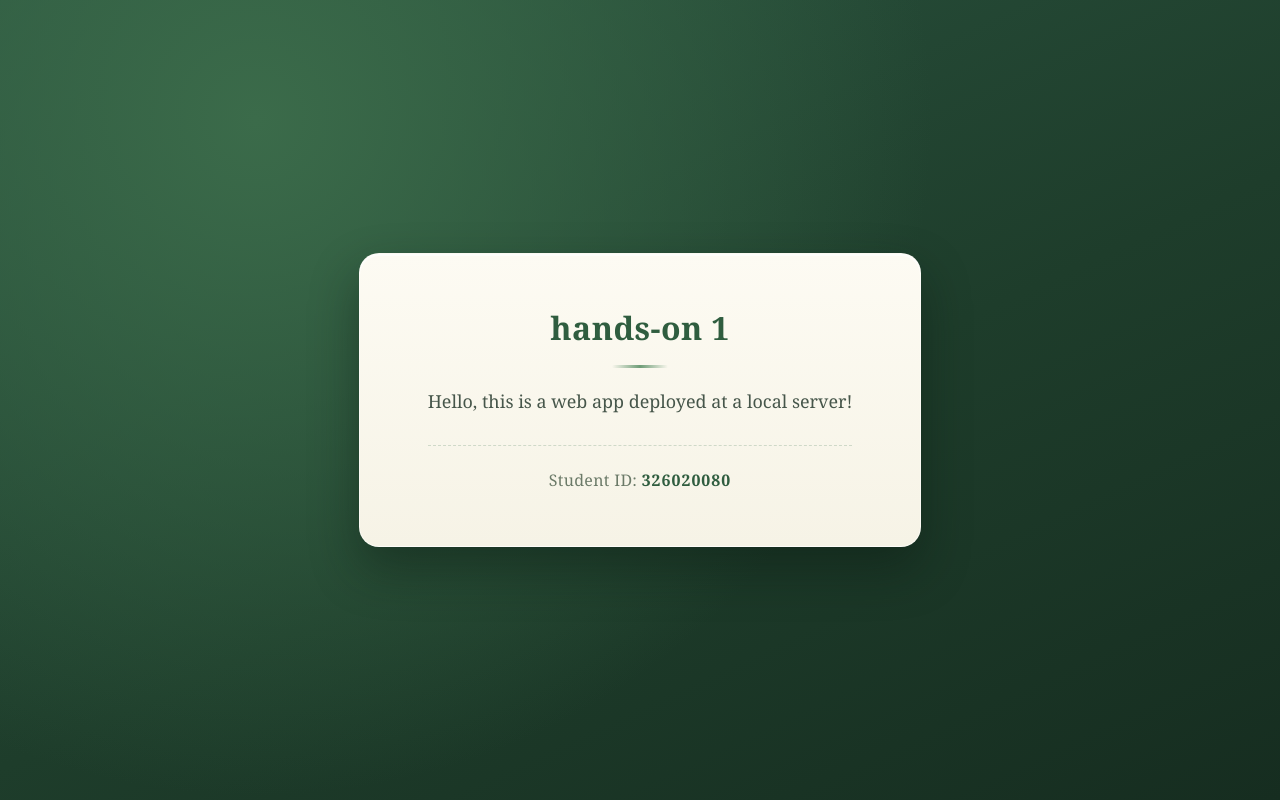
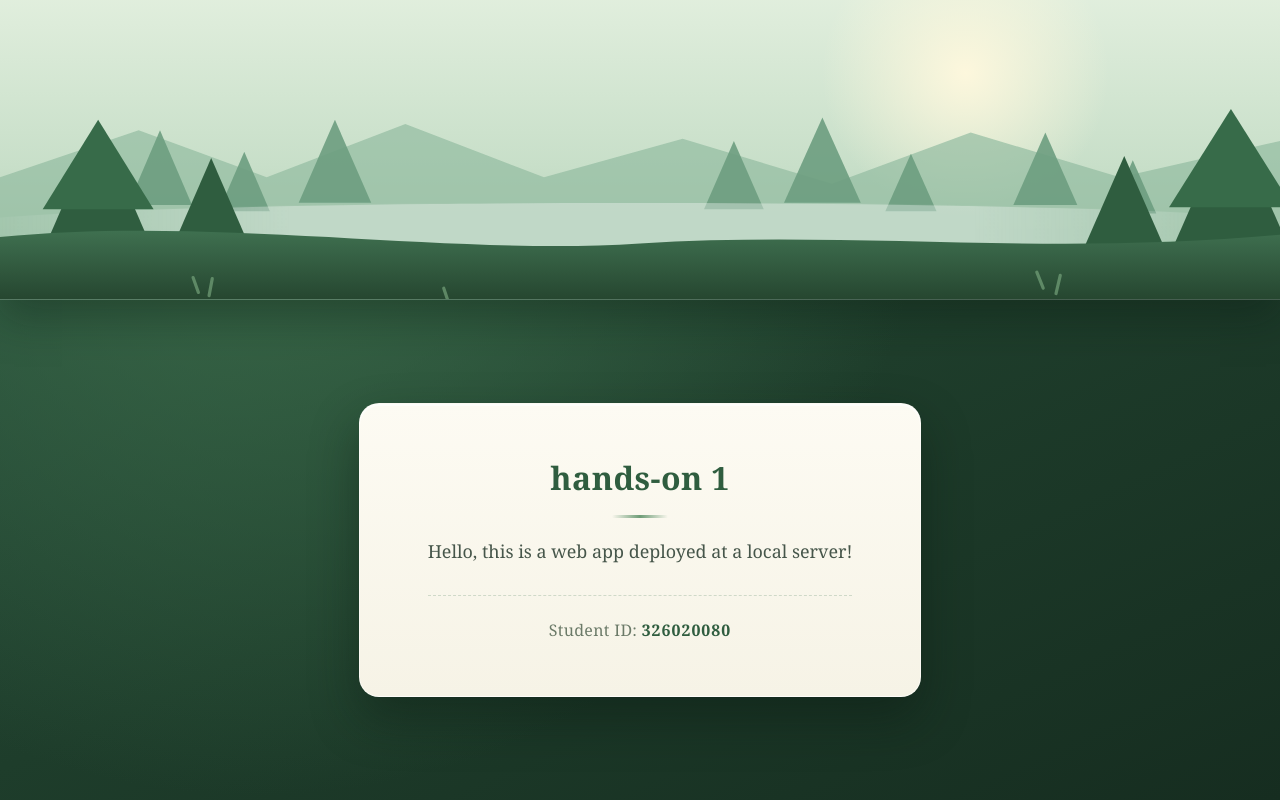
Before and after one commit to ssimaleu/forestrun, a Flask app: page / in a window 1280 px wide. Run offline with Flask 3, Linux system fonts and the light colour scheme.

Commit message:
Add forest banner and green theme to hands-on 1 page

```diff
--- a/flask_demo/templates/index.html
+++ b/flask_demo/templates/index.html
@@ -5,6 +5,9 @@
     <meta name="viewport" content="width=device-width, initial-scale=1.0">
     <title>hands-on 1</title>
     <style>
+        * {
+            box-sizing: border-box;
+        }
         body {
             font-family: Georgia, "Iowan Old Style", "Palatino Linotype", serif;
             background:
@@ -12,14 +15,42 @@
                 linear-gradient(155deg, #2b5540 0%, #1e3d2b 55%, #162d20 100%);
             color: #2f3d31;
             display: flex;
-            justify-content: center;
+            flex-direction: column;
             align-items: center;
             min-height: 100vh;
             margin: 0;
         }
+
+        /* ---------- Forest banner ---------- */
+        .hero {
+            position: relative;
+            width: 100%;
+            height: 300px;
+            overflow: hidden;
+            border-bottom: 1px solid rgba(255, 255, 255, 0.18);
+            box-shadow: 0 18px 40px rgba(10, 26, 17, 0.35);
+        }
+        .hero svg {
+            display: block;
+            width: 100%;
+            height: 100%;
+        }
+        .mist {
+            animation: drift 18s linear infinite alternate;
+        }
+        @keyframes drift {
+            from { transform: translateX(-28px); }
+            to   { transform: translateX(28px); }
+        }
+        @media (prefers-reduced-motion: reduce) {
+            .mist { animation: none; }
+        }
+
+        /* ---------- Content card ---------- */
         .card {
             background: linear-gradient(180deg, #fdfbf3 0%, #f6f3e6 100%);
             padding: 3.25rem 4.25rem;
+            margin: auto 1.25rem;
             border-radius: 20px;
             border: 1px solid rgba(255, 255, 255, 0.5);
             box-shadow:
@@ -65,6 +96,78 @@
     </style>
 </head>
 <body>
+    <header class="hero" role="img" aria-label="A misty forest at dawn">
+        <svg viewBox="0 0 1200 300" preserveAspectRatio="xMidYMid slice" xmlns="http://www.w3.org/2000/svg">
+            <defs>
+                <linearGradient id="sky" x1="0" y1="0" x2="0" y2="1">
+                    <stop offset="0%" stop-color="#e2efde"/>
+                    <stop offset="55%" stop-color="#c8dfc9"/>
+                    <stop offset="100%" stop-color="#a9c9ae"/>
+                </linearGradient>
+                <linearGradient id="ground" x1="0" y1="0" x2="0" y2="1">
+                    <stop offset="0%" stop-color="#3f7050"/>
+                    <stop offset="100%" stop-color="#22402b"/>
+                </linearGradient>
+                <radialGradient id="sun" cx="50%" cy="50%" r="50%">
+                    <stop offset="0%" stop-color="#fff8dd" stop-opacity="0.95"/>
+                    <stop offset="100%" stop-color="#fff8dd" stop-opacity="0"/>
+                </radialGradient>
+                <linearGradient id="mistFade" x1="0" y1="0" x2="1" y2="0">
+                    <stop offset="0%" stop-color="#ffffff" stop-opacity="0"/>
+                    <stop offset="25%" stop-color="#ffffff" stop-opacity="0.35"/>
+                    <stop offset="75%" stop-color="#ffffff" stop-opacity="0.35"/>
+                    <stop offset="100%" stop-color="#ffffff" stop-opacity="0"/>
+                </linearGradient>
+            </defs>
+
+            <!-- sky + low sun -->
+            <rect width="1200" height="300" fill="url(#sky)"/>
+            <circle cx="905" cy="78" r="135" fill="url(#sun)"/>
+
+            <!-- far ridge -->
+            <path d="M0 176 L130 132 L250 176 L380 126 L510 176 L640 140 L780 182 L910 134 L1050 176 L1200 142 L1200 300 L0 300 Z"
+                  fill="#93bda1" opacity="0.7"/>
+
+            <!-- distant pine row -->
+            <g fill="#6d9e80" opacity="0.9">
+                <path d="M120 202 l30 -70 l30 70 z"/>
+                <path d="M205 208 l24 -56 l24 56 z"/>
+                <path d="M280 200 l34 -78 l34 78 z"/>
+                <path d="M660 206 l28 -64 l28 64 z"/>
+                <path d="M735 200 l36 -80 l36 80 z"/>
+                <path d="M830 208 l24 -54 l24 54 z"/>
+                <path d="M950 202 l30 -68 l30 68 z"/>
+                <path d="M1040 210 l22 -50 l22 50 z"/>
+            </g>
+
+            <!-- mist band -->
+            <ellipse class="mist" cx="600" cy="222" rx="640" ry="22" fill="url(#mistFade)"/>
+
+            <!-- near pines -->
+            <g fill="#2f5d3f">
+                <path d="M40 246 l52 -120 l52 120 z"/>
+                <path d="M40 206 l52 -84 l52 84 z" fill="#376b49"/>
+                <path d="M158 250 l40 -92 l40 92 z"/>
+                <path d="M1096 250 l58 -132 l58 132 z"/>
+                <path d="M1096 204 l58 -92 l58 92 z" fill="#376b49"/>
+                <path d="M1012 252 l42 -96 l42 96 z"/>
+            </g>
+
+            <!-- ground -->
+            <path d="M0 232 C 200 212, 420 250, 600 238 C 800 226, 980 250, 1200 230 L1200 300 L0 300 Z"
+                  fill="url(#ground)"/>
+
+            <!-- foreground grass -->
+            <g stroke="#7aa87f" stroke-width="3" stroke-linecap="round" opacity="0.65">
+                <path d="M186 284 l-5 -14"/>
+                <path d="M196 287 l3 -16"/>
+                <path d="M978 280 l-6 -15"/>
+                <path d="M990 285 l4 -17"/>
+                <path d="M420 292 l-4 -12"/>
+            </g>
+        </svg>
+    </header>
+
     <div class="card">
         <h1>{{ title }}</h1>
         <p>Hello, this is a web app deployed at a local server!</p>
```
